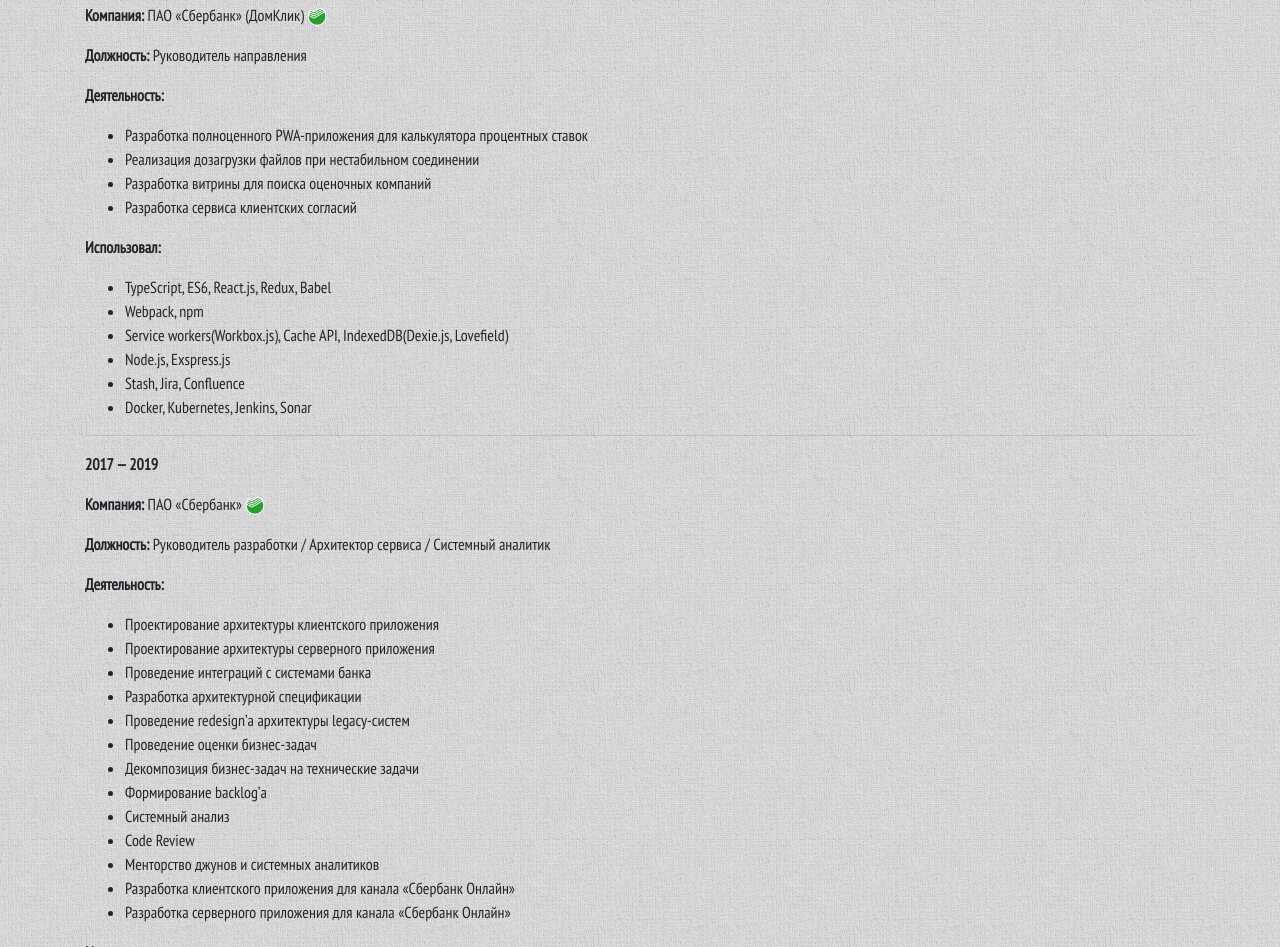
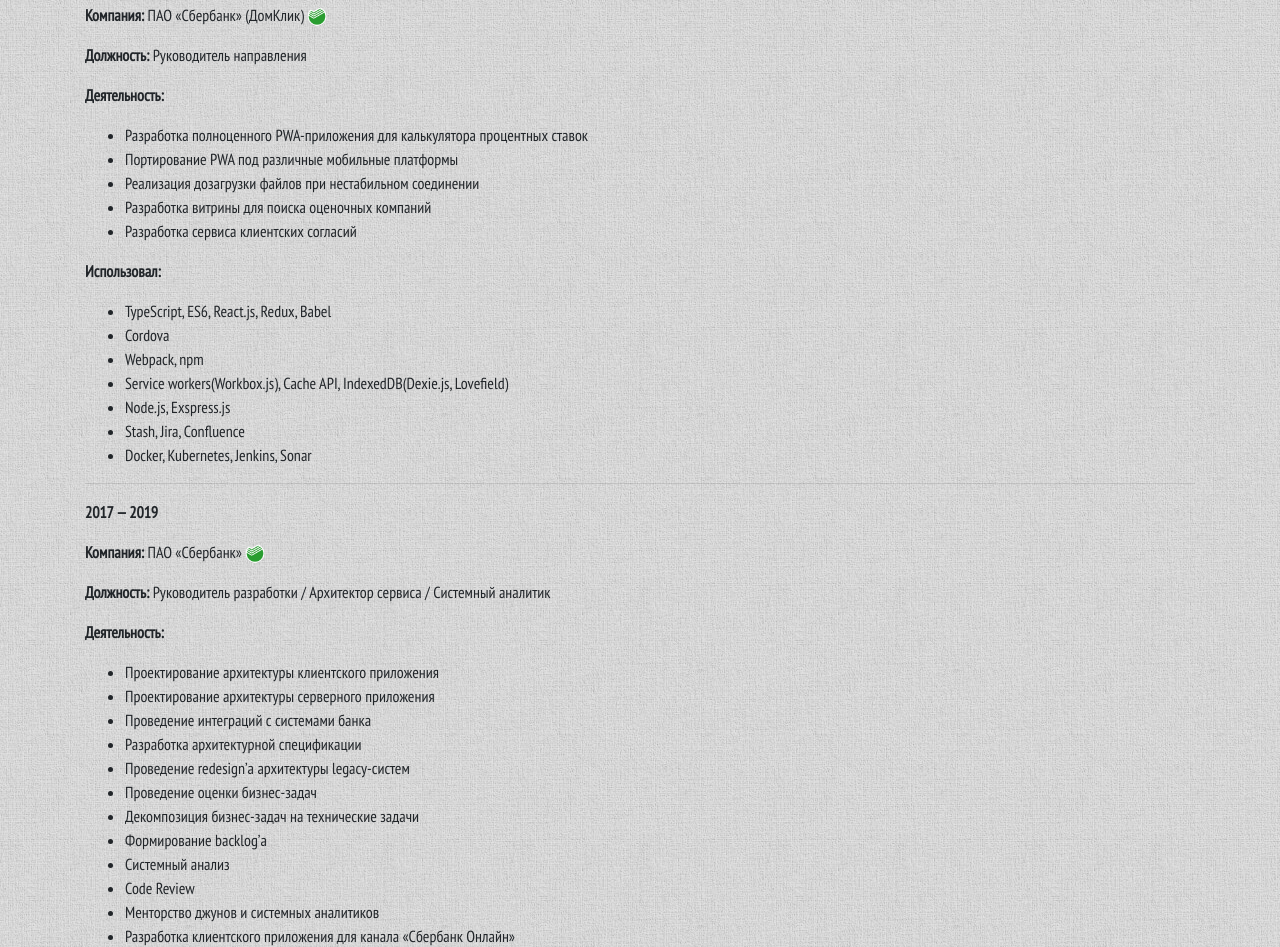
Before and after one commit to slavent/slavent.ru, a website: page src/static/index.html in a window 1280 px wide. Shown: the part 865-1812 px from the top of the page. Drawn offline with nearby package versions, Linux system fonts and the light colour scheme.

Commit message:
add skills

```diff
--- a/src/static/index.html
+++ b/src/static/index.html
@@ -84,6 +84,7 @@
             <p><b>Деятельность:</b></p>
             <ul>
                 <li>Разработка полноценного PWA-приложения для калькулятора процентных ставок</li>
+                <li>Портирование PWA под различные мобильные платформы</li>
                 <li>Реализация дозагрузки файлов при нестабильном соединении</li>
                 <li>Разработка витрины для поиска оценочных компаний</li>
                 <li>Разработка сервиса клиентских согласий</li>
@@ -92,6 +93,7 @@
             <p><b>Использовал:</b></p>
             <ul>
                 <li>TypeScript, ES6, React.js, Redux, Babel</li>
+                <li>Cordova</li>
                 <li>Webpack, npm</li>
                 <li>Service workers(Workbox.js), Cache API, IndexedDB(Dexie.js, Lovefield)</li>
                 <li>Node.js, Exspress.js</li>
```
